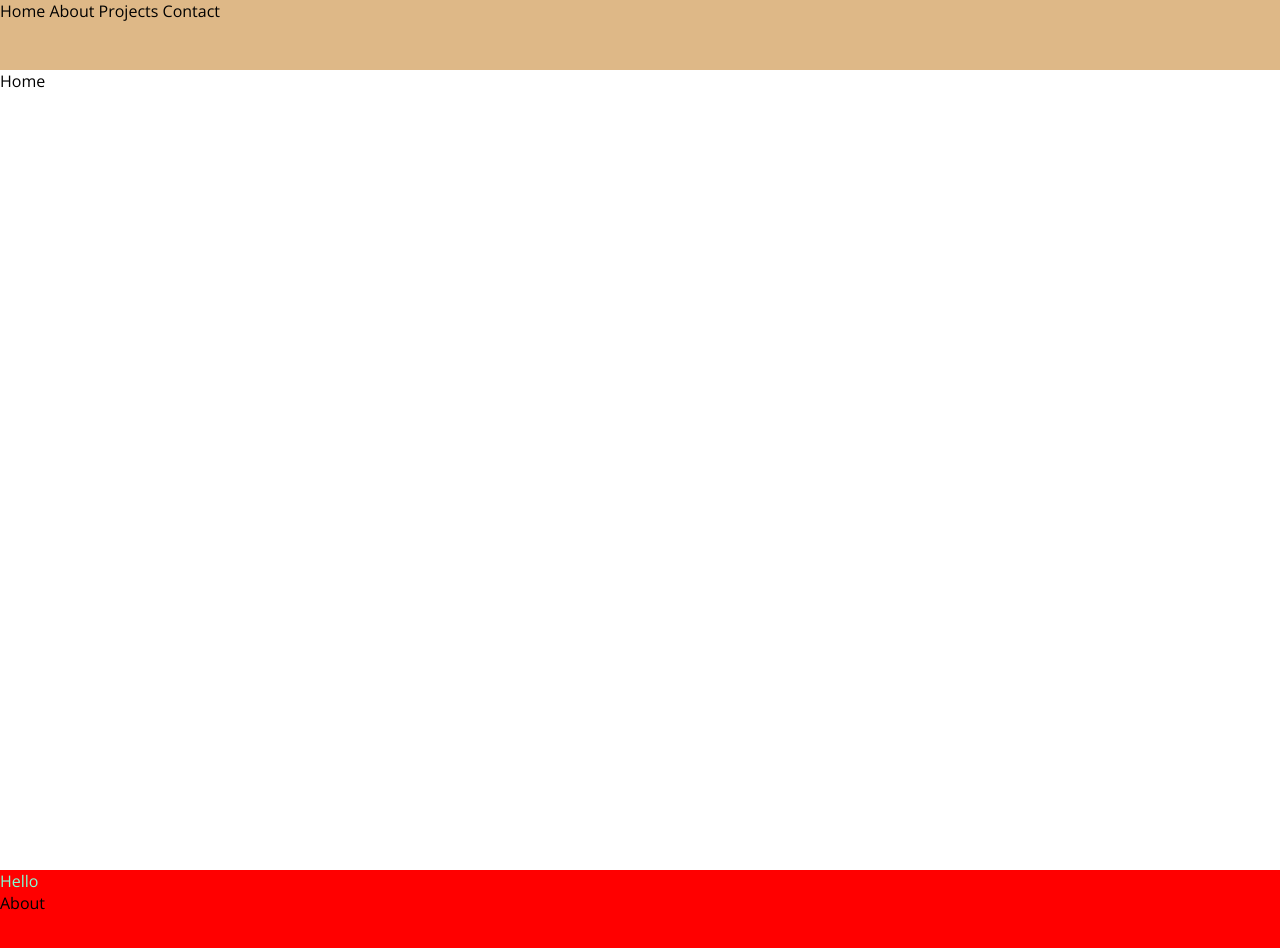
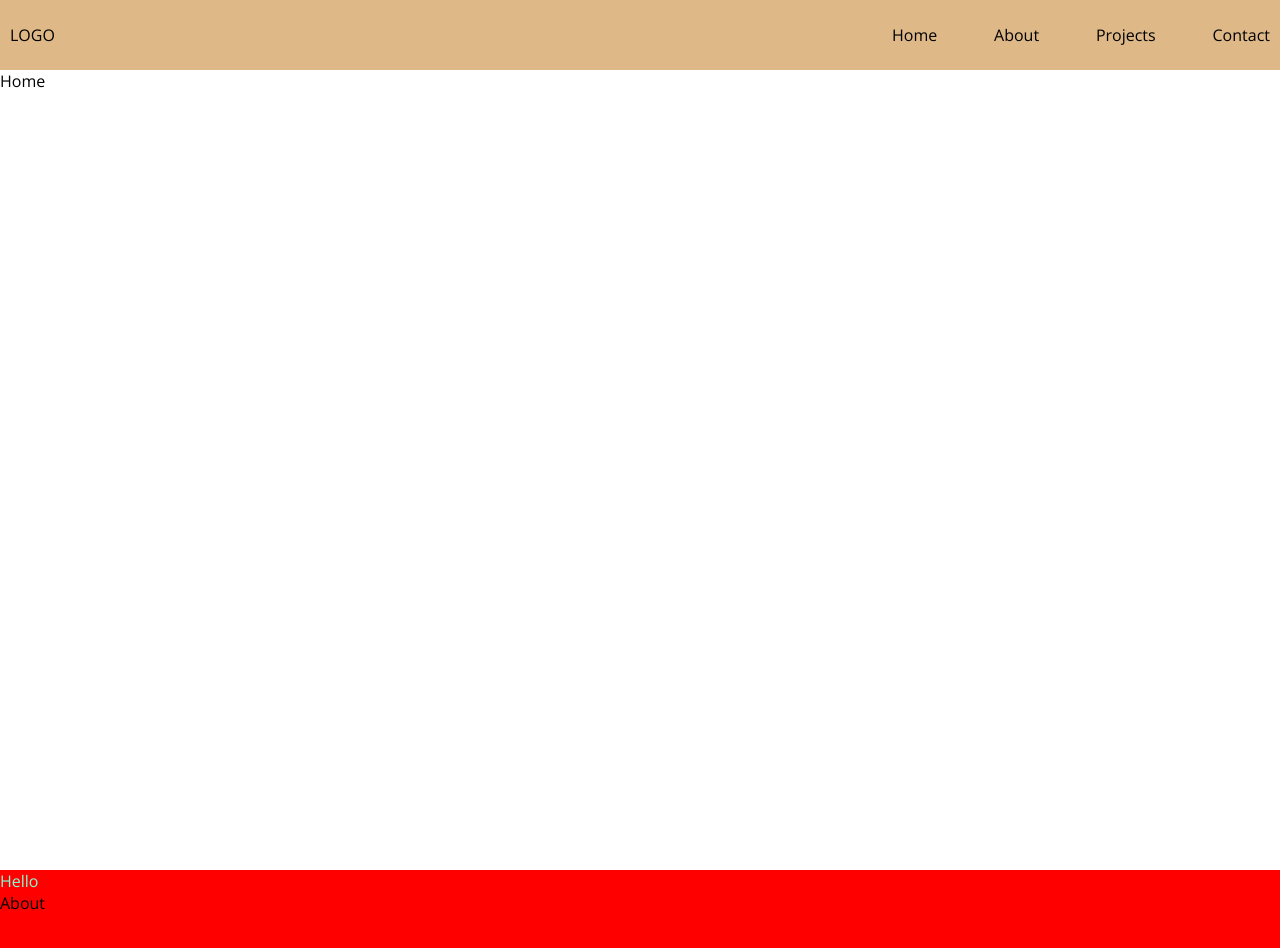
Before and after one commit to Adriantutuianu/personal-website, a React (Create React App) app: page / in a window 1280 px wide. Shown: the top 948 px of the page. Built offline with nearby package versions, Linux system fonts and the light colour scheme.

Commit message:
Aligned header menu

```diff
--- a/src/Header.js
+++ b/src/Header.js
@@ -5,6 +5,9 @@ import "./header.scss";
 const Header = () => {
   return (
     <header className="header">
+      <div className="content-wrap">
+        <p className="logo">LOGO</p>
+        <nav className="navigation-menu ">
           <Link
             activeClass="active"
             to="home-section"
@@ -45,6 +48,8 @@ const Header = () => {
           >
             Contact
           </Link>{" "}
+        </nav>
+      </div>
     </header>
   );
 };
--- a/src/header.scss
+++ b/src/header.scss
@@ -5,4 +5,12 @@
   background: burlywood;
   height: var(--header-bar-height);
   width: 100%;
+  display: flex;
+  align-items: center;
 }
+
+.navigation-menu {
+  display: flex;
+  justify-content: space-between;
+  width: 30%;
+}
```
Lines whose indentation alone changed are shown as unchanged.
